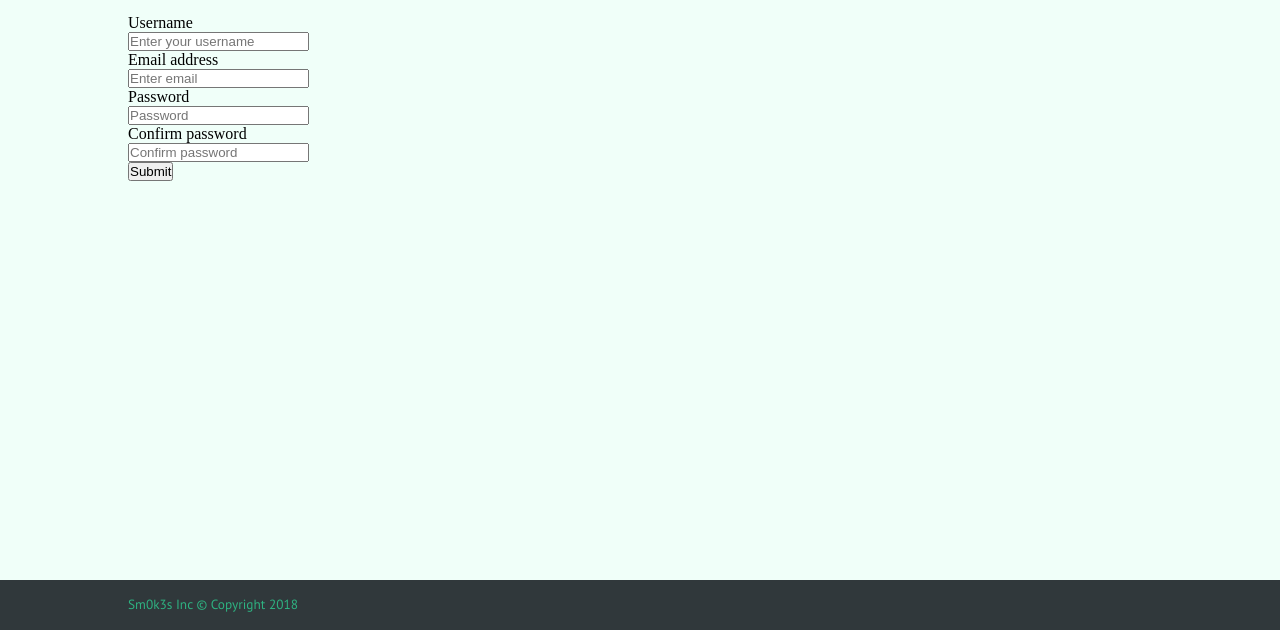
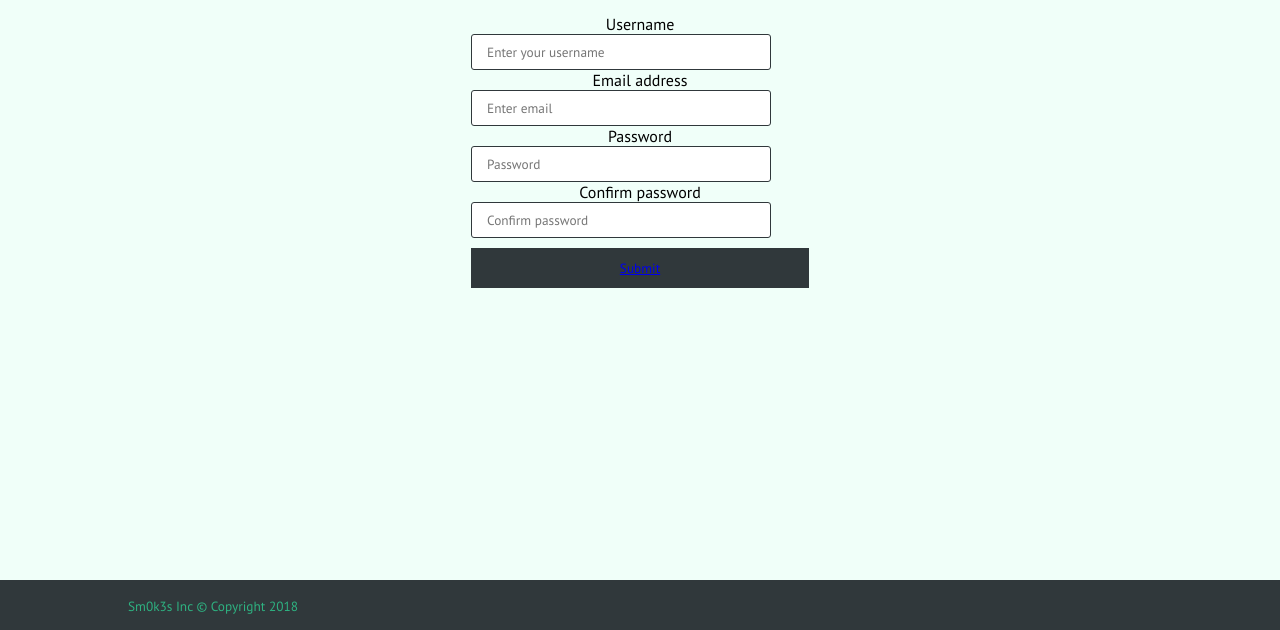
Before and after one commit to Sm0k3s/Ride-my-way, a plain HTML site: page UI/signup.html in a window 1280 px wide. Shown: the part 170-800 px from the top of the page. Drawn offline with Linux system fonts and the light colour scheme.

Commit message:
Aligns registration form to the centre

```diff
--- a/UI/css/style.css
+++ b/UI/css/style.css
@@ -4,6 +4,7 @@
 	padding: 0;
 	margin: 0;
 	box-sizing: border-box;
+	font-family: 'PT Sans', sans-serif;
 }
 
 body {
@@ -118,6 +119,26 @@ footer {
 /****************END OF FOOTER*****************/
 
 /*-----------Sign Up page-----------*/
+form {
+	margin: 0 auto;
+}
+.form {
+	width: 33%;
+	margin: 0 auto;
+	text-align: center;
+}
+
 .form1 {
+	padding: 8px 15px;
+	border: 1px solid #30383b;
+	width: 300px;
+	border-radius: 3px;
 	display: block;
 }
+.sign {
+	background-color: #30383b;
+	border: 1px solid #30383b;
+	width: 100%;
+	margin-top: 10px;
+	padding: 10px;
+}
--- a/UI/signup.html
+++ b/UI/signup.html
@@ -22,6 +22,7 @@
 	</header>
 	<section>
 		<div class="container">
+			<div class="form">
 			<h2>Sign Up</h2>
 			<form>
 
@@ -41,8 +42,9 @@
                     <label>Confirm password</label>
                     <input type="password" class="form1" placeholder="Confirm password">
                 </div>
-                <button type="submit" class="sign">Submit</button>
+                <button type="submit" class="sign"><a href="#">Submit</a></button>
         	</form>
+        	</div>
 		</div>
 	</section>
 	<footer>
```
